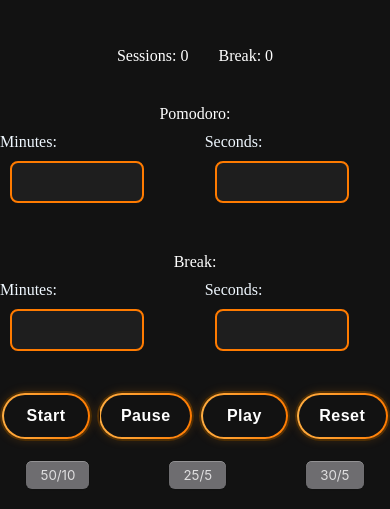
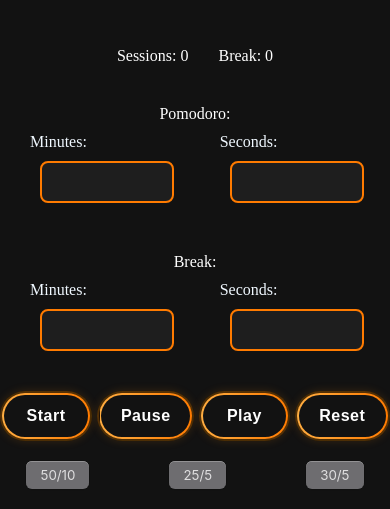
Before and after one commit to 123012301/PomodoroTimer, a plain HTML site: page index.html in a window 390 px wide. Shown: the part 377-886 px from the top of the page. Drawn offline with Linux system fonts and the light colour scheme.

```diff
--- a/style.css
+++ b/style.css
@@ -23,7 +23,7 @@ body {
     color: aliceblue;
     display: flex;
     justify-content: center;
-    /* padding-left: 30px; */
+    padding-left: 30px;
 }
 .workTimer{
     display: flex;
```
